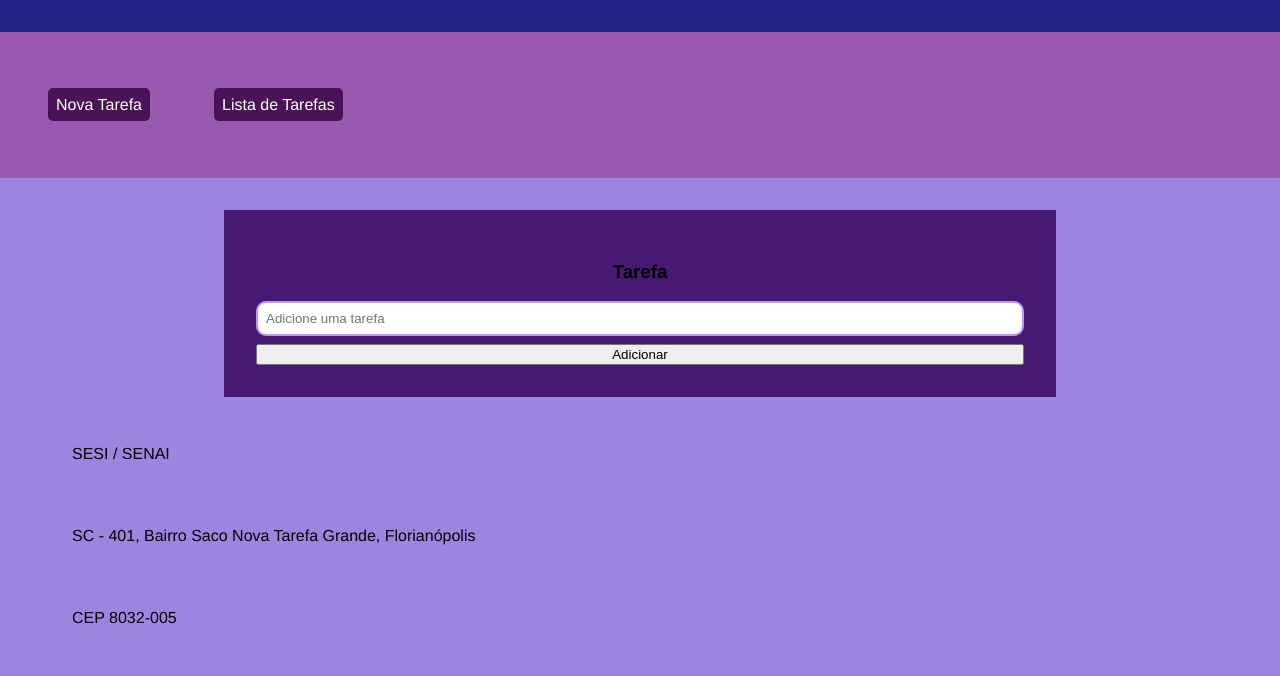
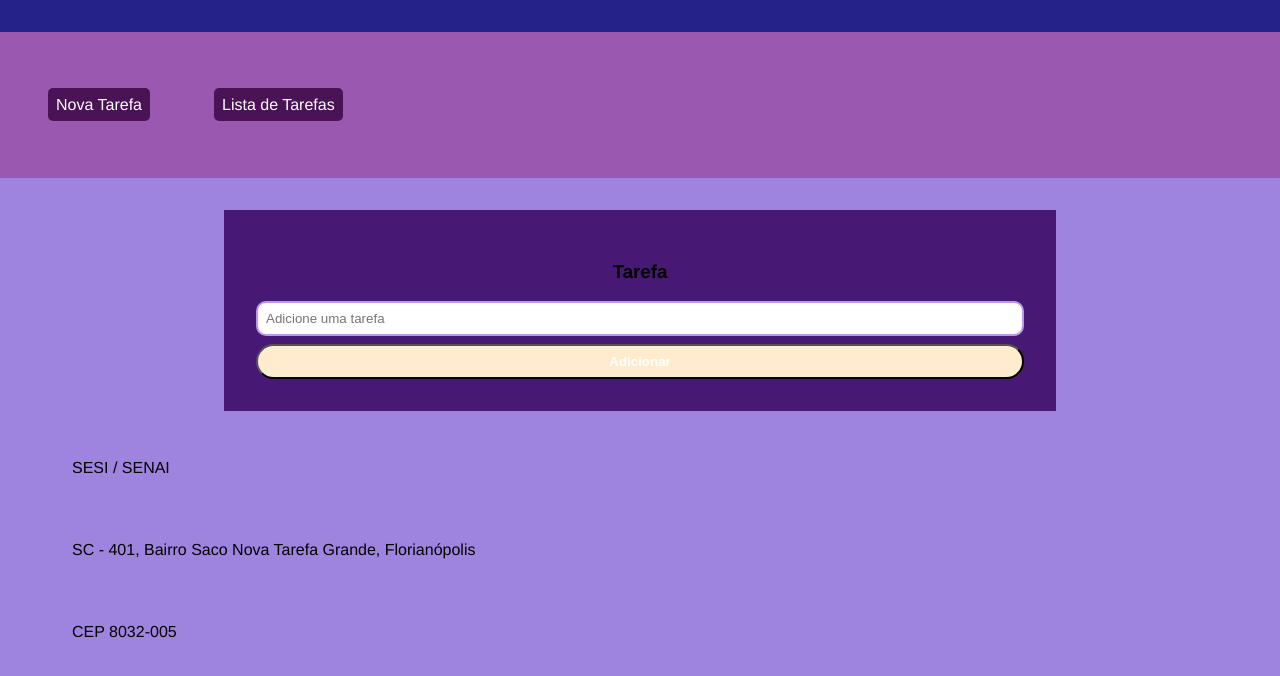
Before and after one commit to vanysai/Gerenciamento-de-tarefas, a plain HTML site: page index.html in a window 1280 px wide. Shown: the part 112-788 px from the top of the page. Drawn offline with Linux system fonts and the light colour scheme; files that its build step writes are made by us from their sources.

Commit message:
Update estilo.css

```diff
--- a/estilo.css
+++ b/estilo.css
@@ -27,6 +27,20 @@ body{
 
 .container input:hover{
     background-color: rgb(11, 42, 65);
+
+}
+
+.container button{
+    background-color: blanchedalmond;
+    color: #fff;
+    font-weight: bold;
+    padding: 0.5rem;
+    border-radius: 25px;
+    cursor: pointer;
+}
+
+.container button:hover{
+    background-color: rgb(126, 86, 163);
 
 }
 
```
